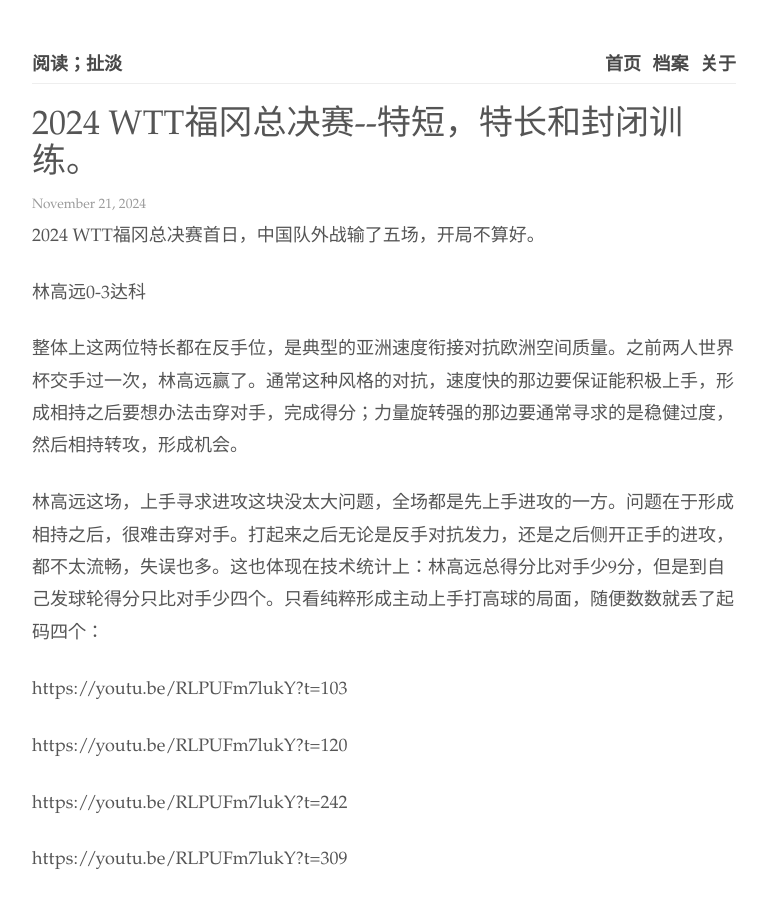
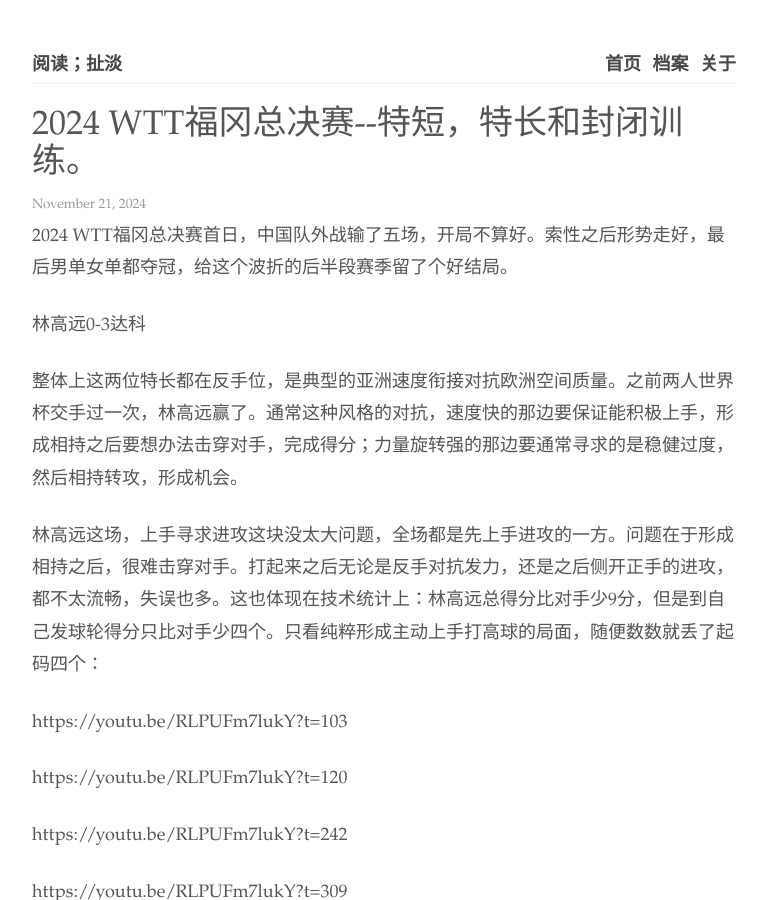
Before and after one commit to readandchedan/readandchedan.github.io, a Jekyll site: the page built from _posts/tabletennis/_posts/2024-11-21-wtt-fukuoka.md, in a window 1280 px wide and 900 px high. Shown: the whole window, without its empty margins (256-1023 px from the left). Built offline with Jekyll 4.4.1, drawn with Linux system fonts in a browser that asks for light colours.

Commit message:
new post

```diff
--- a/_posts/tabletennis/_posts/2024-11-21-wtt-fukuoka.md
+++ b/_posts/tabletennis/_posts/2024-11-21-wtt-fukuoka.md
@@ -3,7 +3,7 @@
 layout: default
 ---
 
-2024 WTT福冈总决赛首日，中国队外战输了五场，开局不算好。
+2024 WTT福冈总决赛首日，中国队外战输了五场，开局不算好。索性之后形势走好，最后男单女单都夺冠，给这个波折的后半段赛季留了个好结局。
 
 林高远0-3达科
 
```
